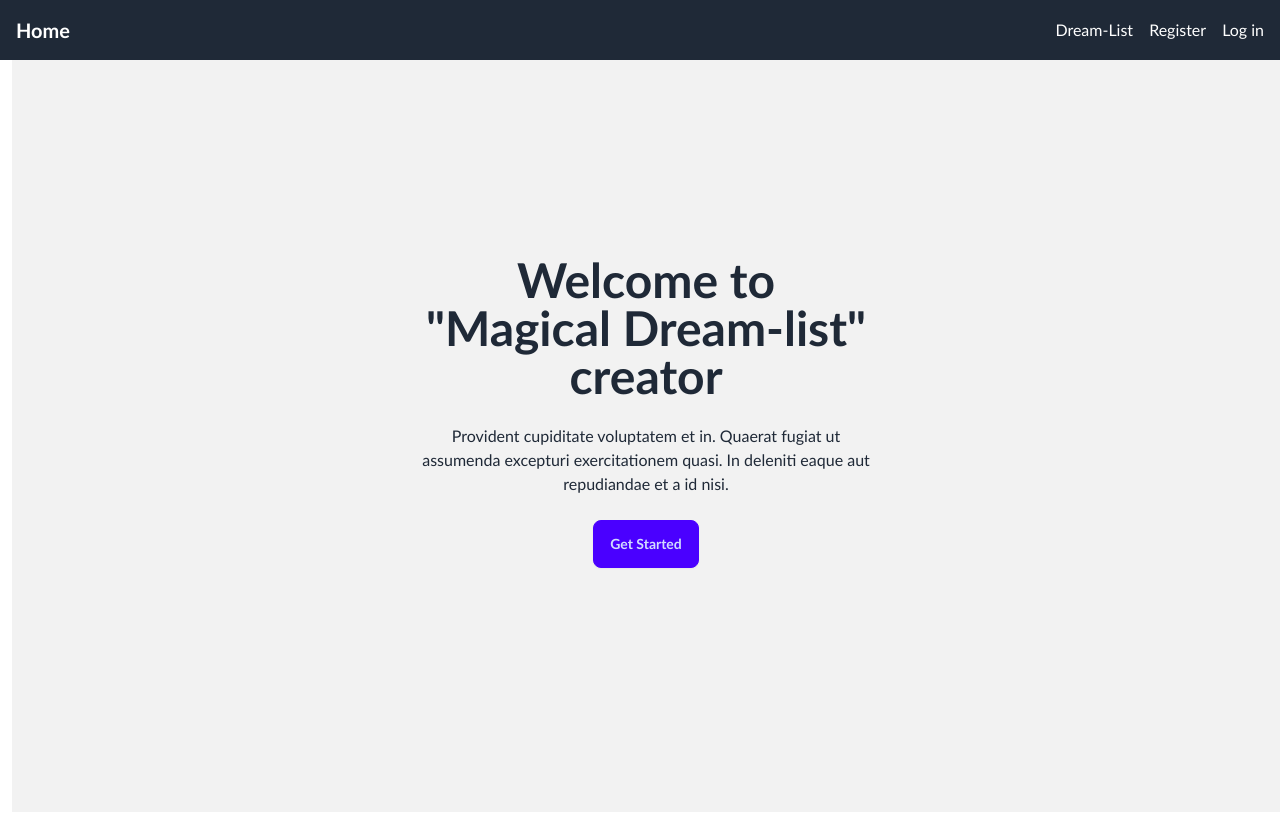
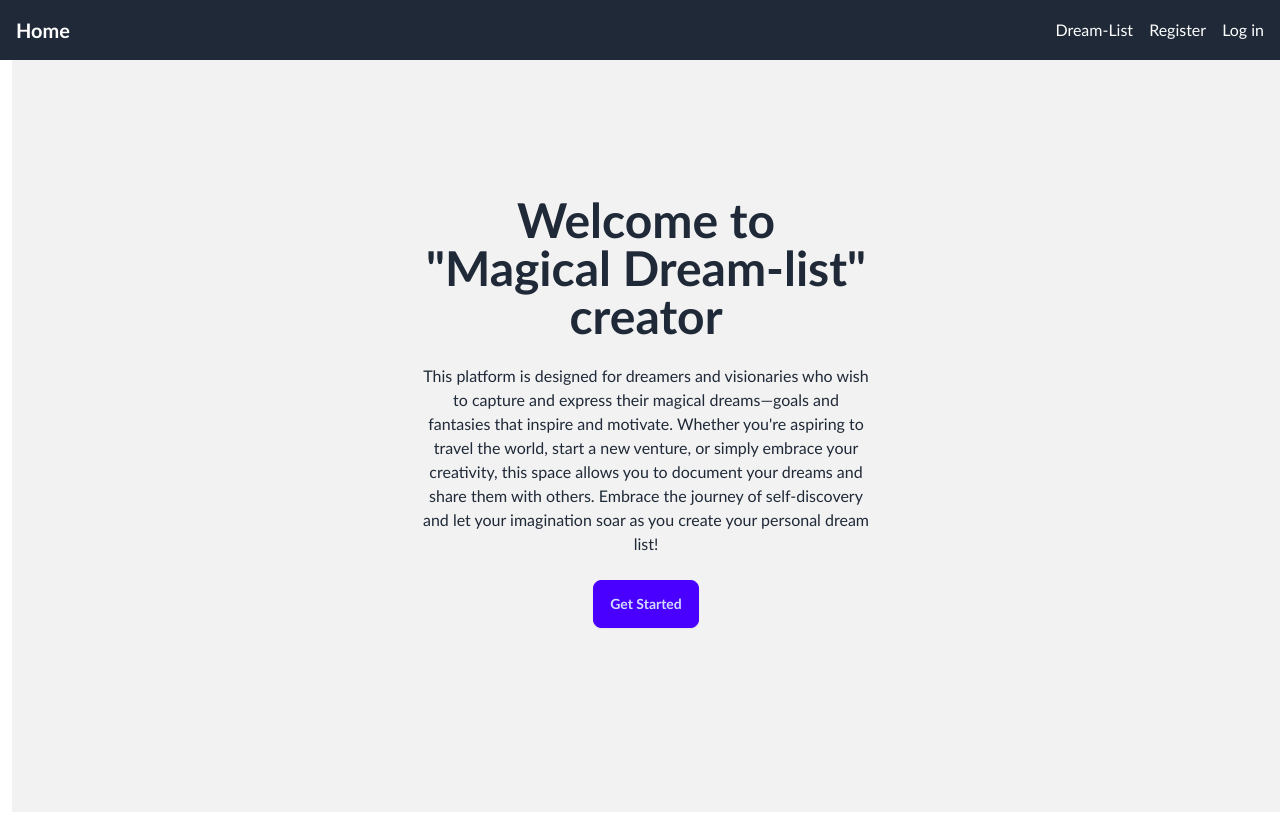
Before and after one commit to GrishaChem/MagicalDreams, a React (Vite) app: page / in a window 1280 px wide. Built offline with nearby package versions, Linux system fonts and the light colour scheme.

Commit message:
qweasdzxc

```diff
--- a/src/App.css
+++ b/src/App.css
@@ -2,5 +2,4 @@ body{
     padding-top: 12px;
     padding-left: 12px;
     font-family: 'Gill Sans', 'Gill Sans MT', Calibri, 'Trebuchet MS', sans-serif;
-    padding-bottom: 12px;
 }
--- a/src/components/Contact/Contact.jsx
+++ b/src/components/Contact/Contact.jsx
@@ -6,9 +6,9 @@ import { deleteContact } from "../../redux/contacts/operations.js";
 const Contact = ({ name, number, contact }) => {
   const dispatch = useDispatch();
   return (
-    <div className="flex items-center justify-between gap-2 mt-4 p-2 border border-black rounded-lg b">
-      <div className="">
-        <p className="font-bold">{name}</p>
+    <div className="flex items-center justify-between gap-2 mb-4 p-2 border border-black rounded-lg shadow-2xl">
+      <div className="w-full">
+        <p className="font-bold inline-block">{name}</p>
         <p className="">{number}</p>
       </div>
 
--- a/src/components/ContactForm/ContactForm.jsx
+++ b/src/components/ContactForm/ContactForm.jsx
@@ -32,13 +32,10 @@ const ContactForm = () => {
 
   const id = useId();
   return (
-    <div className={s.container}>
-      <div className="hero bg-base-200 min-h-screen">
+    <div className="hero bg-base-200 min-h-screen mb-4 rounded-md">
       <div className="hero-content flex-col lg:flex-row-reverse">
         <div className="text-center lg:text-left">
-            <h1 className="text-5xl font-bold">
-              Add your "Magical Dream" now!
-            </h1>
+          <h1 className="text-5xl font-bold">Add your "Magical Dream" now!</h1>
           <p className="py-6">
             Write down your "Magical Dream", your goal or your desire{" "}
           </p>
@@ -91,7 +88,6 @@ const ContactForm = () => {
         </div>
       </div>
     </div>
-    </div>
   );
 };
 
--- a/src/components/SearchBox/SearchBox.jsx
+++ b/src/components/SearchBox/SearchBox.jsx
@@ -7,13 +7,13 @@ const SearchBox = () => {
   const dispatch = useDispatch();
   const filter = useSelector(selectFilter);
   return (
-    <div>
-      <p>Find by name</p>
+    <div className="mb-4">
+      <p>Find by headline</p>
       <input
         className="input input-bordered input-sm"
         type="text"
-        name=""
-        placeholder="Find by name"
+        name="headline"
+        placeholder="Find by headline"
         id=""
         value={filter}
         onChange={(e) => dispatch(changeFilter(e.target.value))}
--- a/src/pages/HomePage.jsx
+++ b/src/pages/HomePage.jsx
@@ -1,10 +1,13 @@
 import React from "react";
 import { useNavigate } from "react-router-dom";
+import { useSelector } from "react-redux";
+import { selectIsLoggedIn } from "../redux/auth/selectors";
 
 const Home = () => {
   const navigate = useNavigate();
+  const isLogged = useSelector(selectIsLoggedIn);
 
-  return (
+  return !isLogged ? (
     <div className="hero bg-base-200 min-h-screen">
       <div className="hero-content text-center">
         <div className="max-w-md">
@@ -12,9 +15,13 @@ const Home = () => {
             Welcome to "Magical Dream-list" creator
           </h1>
           <p className="py-6">
-            Provident cupiditate voluptatem et in. Quaerat fugiat ut assumenda
-            excepturi exercitationem quasi. In deleniti eaque aut repudiandae et
-            a id nisi.
+            This platform is designed for dreamers and visionaries who wish to
+            capture and express their magical dreams—goals and fantasies that
+            inspire and motivate. Whether you're aspiring to travel the world,
+            start a new venture, or simply embrace your creativity, this space
+            allows you to document your dreams and share them with others.
+            Embrace the journey of self-discovery and let your imagination soar
+            as you create your personal dream list!
           </p>
           <button
             className="btn btn-primary"
@@ -25,6 +32,8 @@ const Home = () => {
         </div>
       </div>
     </div>
+  ) : (
+    <p>asd</p>
   );
 };
 
--- a/src/pages/LoginPage.jsx
+++ b/src/pages/LoginPage.jsx
@@ -44,6 +44,7 @@ const LoginPage = () => {
                   name="email"
                   type="email"
                   placeholder="email"
+                  autoComplete="current-password"
                   className="input input-bordered"
                   required
                 />
@@ -56,6 +57,7 @@ const LoginPage = () => {
                   name="password"
                   type="password"
                   placeholder="password"
+                  autoComplete="current-password"
                   className="input input-bordered"
                   required
                 />
--- a/src/pages/RegistrationPage.jsx
+++ b/src/pages/RegistrationPage.jsx
@@ -55,6 +55,7 @@ const RegistrationPage = () => {
                   name="email"
                   type="email"
                   placeholder="email"
+                  autoComplete="username"
                   className="input input-bordered"
                   required
                 />
@@ -67,6 +68,7 @@ const RegistrationPage = () => {
                   name="password"
                   type="password"
                   placeholder="password"
+                  autoComplete="new-password"
                   className="input input-bordered"
                   required
                 />
```
Lines whose indentation alone changed are shown as unchanged.
